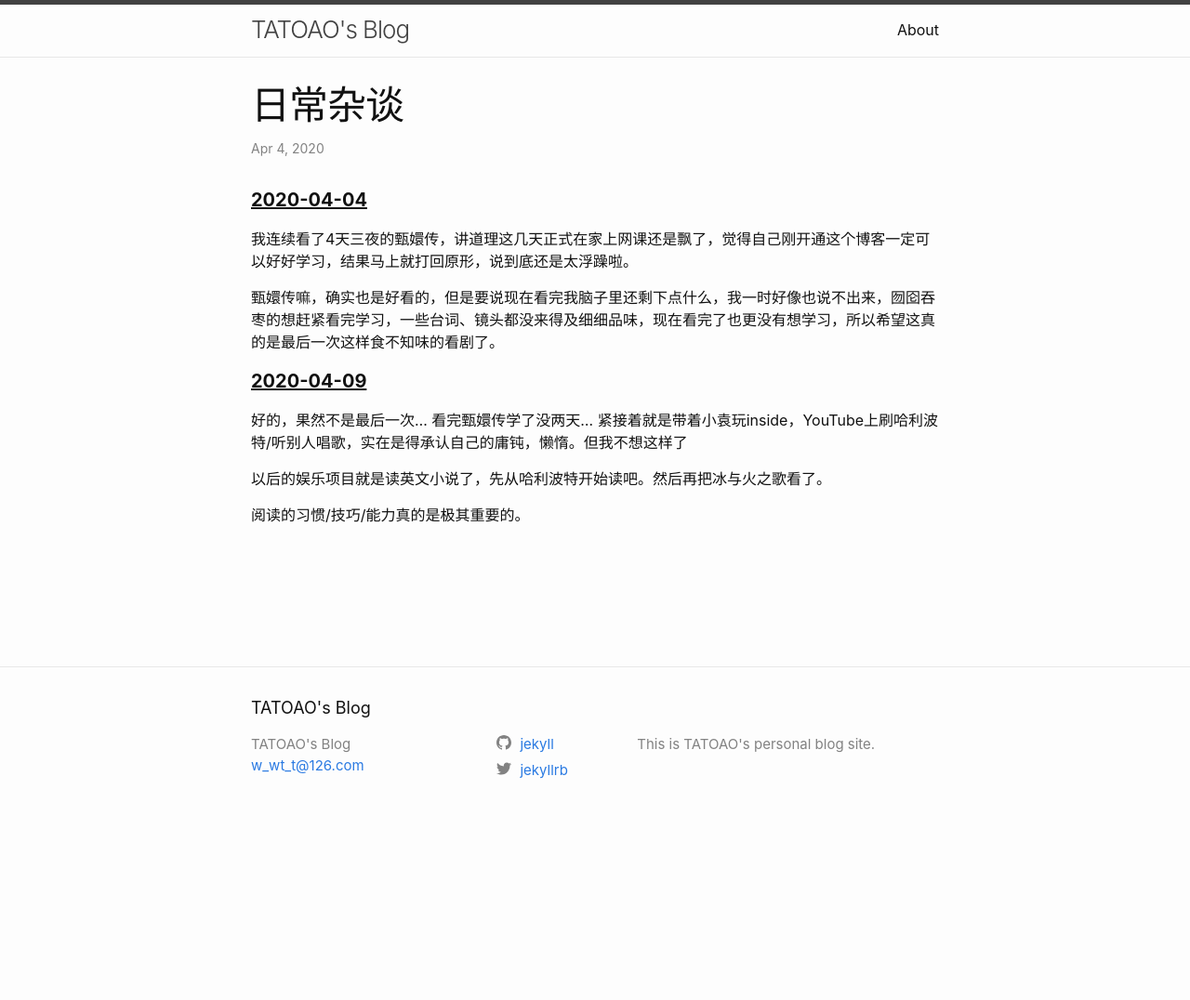
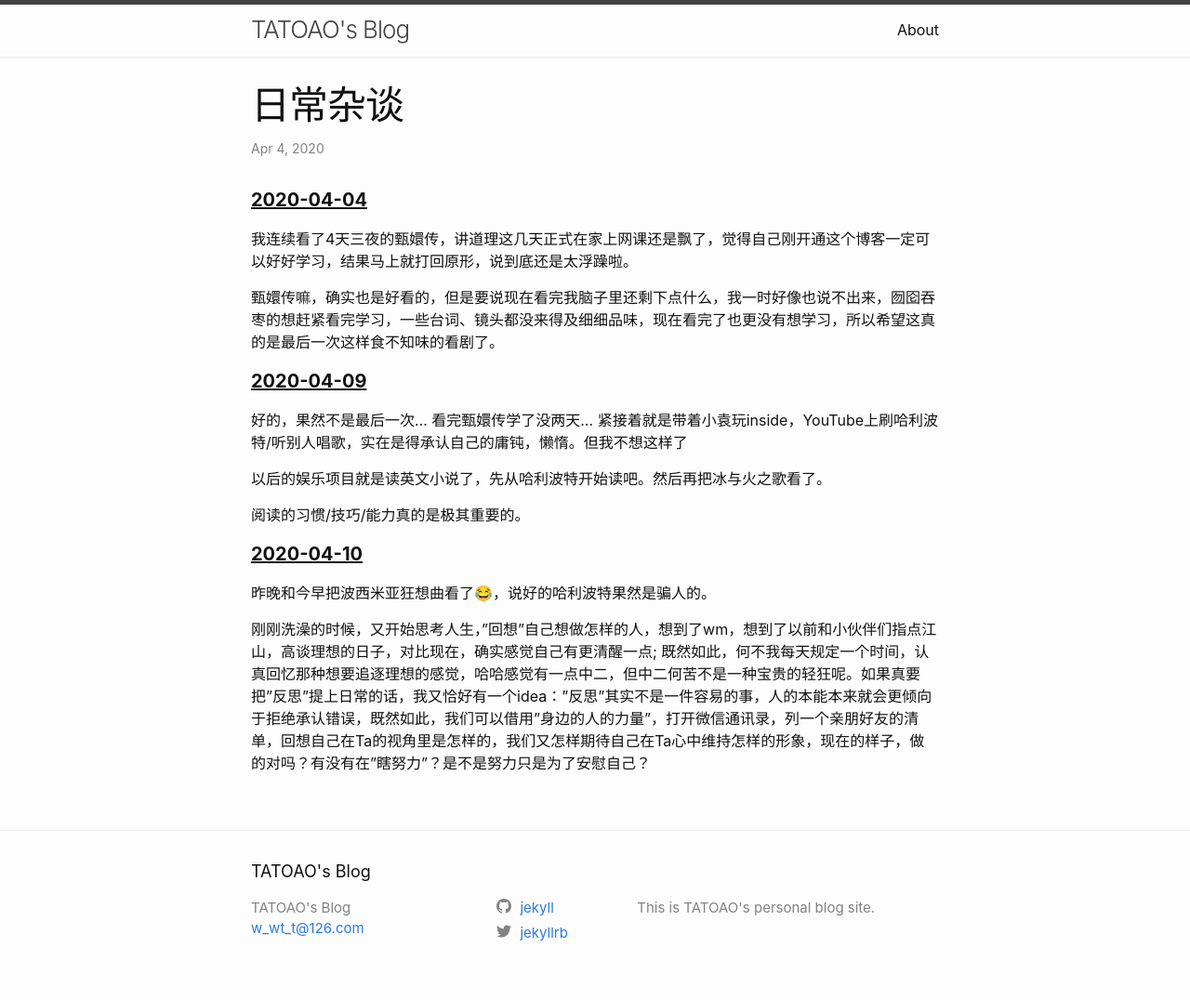
Before and after one commit to TATOAO/TATOAO.github.io, a Jekyll site: the page built from _posts/2020-04-04-日常杂谈.md, in a window 1280 px wide. Shown: the whole page at 93% size. Built offline with Jekyll 4.4.1, drawn with Linux system fonts in a browser that asks for light colours; our own code applies the rules of GitHub Pages for plain Markdown files; before the commit the page ends 900 px from its top, so only the background shows below that.

Commit message:
add post

```diff
--- a/_posts/2020-04-04-日常杂谈.md
+++ b/_posts/2020-04-04-日常杂谈.md
@@ -13,3 +13,9 @@
 以后的娱乐项目就是读英文小说了，先从哈利波特开始读吧。然后再把冰与火之歌看了。
 
 阅读的习惯/技巧/能力真的是极其重要的。
+
+#### 2020-04-10
+
+昨晚和今早把波西米亚狂想曲看了😂，说好的哈利波特果然是骗人的。
+
+刚刚洗澡的时候，又开始思考人生，"回想"自己想做怎样的人，想到了wm，想到了以前和小伙伴们指点江山，高谈理想的日子，对比现在，确实感觉自己有更清醒一点; 既然如此，何不我每天规定一个时间，认真回忆那种想要追逐理想的感觉，哈哈感觉有一点中二，但中二何苦不是一种宝贵的轻狂呢。如果真要把"反思"提上日常的话，我又恰好有一个idea："反思"其实不是一件容易的事，人的本能本来就会更倾向于拒绝承认错误，既然如此，我们可以借用"身边的人的力量"，打开微信通讯录，列一个亲朋好友的清单，回想自己在Ta的视角里是怎样的，我们又怎样期待自己在Ta心中维持怎样的形象，现在的样子，做的对吗？有没有在"瞎努力"？是不是努力只是为了安慰自己？
```
Also changed, not shown: 2 other files.
